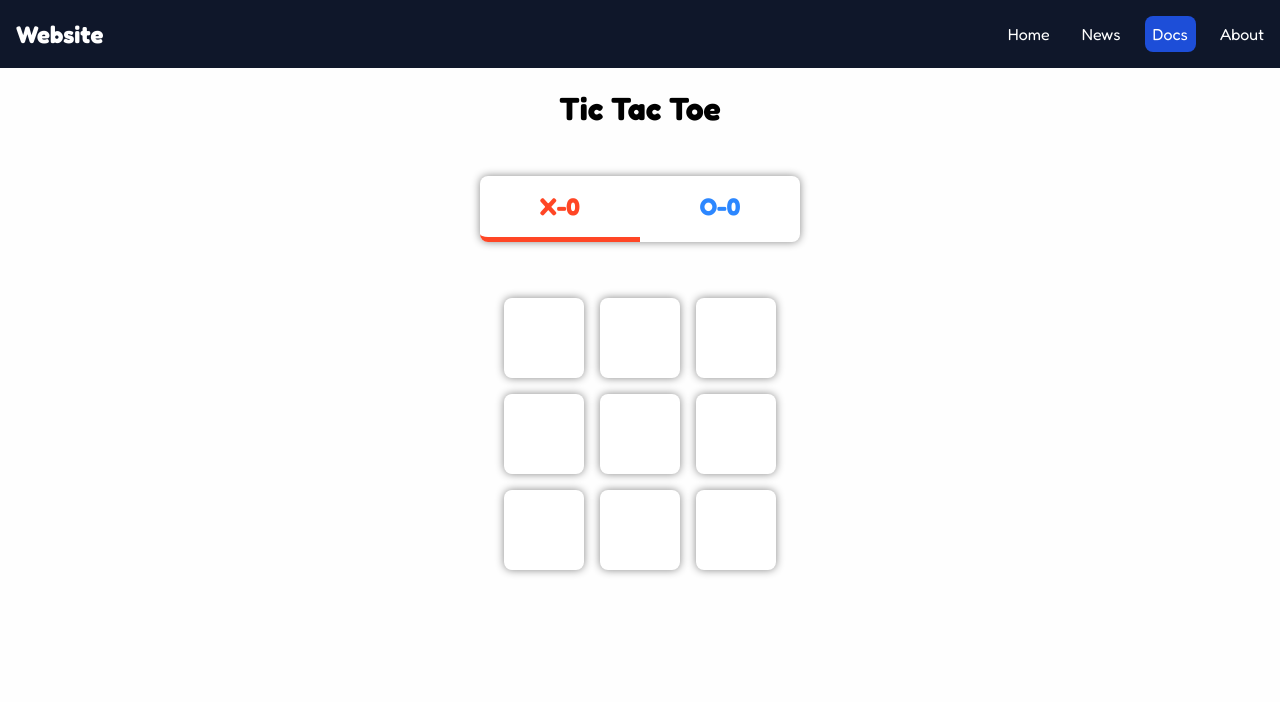
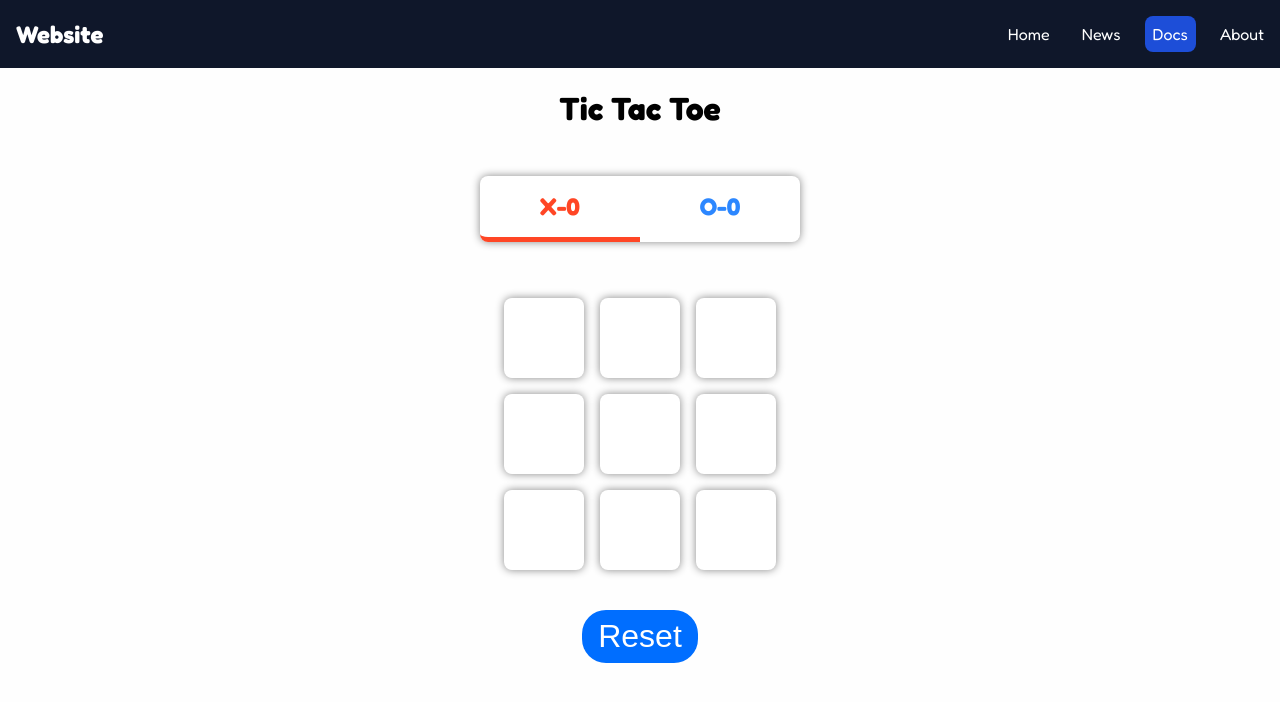
Before and after one commit to Afekadar/react2, a React (Create React App) app: page /Docs in a window 1280 px wide. Shown: the top 702 px of the page. Built offline with nearby package versions, Linux system fonts and the light colour scheme.

Commit message:
finishedc

```diff
--- a/src/Components/pages/Docs.js
+++ b/src/Components/pages/Docs.js
@@ -1,6 +1,7 @@
 import React, { useState } from "react";
 import { Board } from "./TicTacToe/Board";
 import { ScoreBoard } from "./TicTacToe/ScoreBoard";
+import { ResetButton } from "./TicTacToe/ResetButton";
 
 export const Docs = () => {
   const WINCON = [
@@ -18,6 +19,7 @@ export const Docs = () => {
   const [board, setBoard] = useState(Array(9).fill(null));
   const [xPlaying, setXPlaying] = useState(true);
   const [scores, setScores] = useState({ xScore: 0, oScore: 0 });
+  const [gameOver, setGameOver] = useState(false);
 
   const handleBoxClick = (boxIdx) => {
     const updatedBoard = board.map((value, idx) => {
@@ -53,16 +55,24 @@ export const Docs = () => {
 
       // Iterate through win conditions and check if either player satisfies them
       if (board[x] && board[x] === board[y] && board[y] === board[z]) {
-        console.log(board[x]);
+        setGameOver(true);
         return board[x];
       }
     }
   };
+
+  const resetBoard = () => {
+    setGameOver(false);
+    setBoard(Array(9).fill(null));
+    setXPlaying(true);
+  };
+
   return (
     <div className="App">
       <h1 className="top">Tic Tac Toe</h1>
       <ScoreBoard scores={scores} xPlaying={xPlaying} />
-      <Board board={board} onClick={handleBoxClick} />
+      <Board board={board} onClick={gameOver ? resetBoard : handleBoxClick} />
+      <ResetButton resetBoard={resetBoard} />
     </div>
   );
 };
--- /dev/null
+++ b/src/Components/pages/TicTacToe/ResetButton.css
@@ -0,0 +1,10 @@
+.reset-button {
+  border: none;
+  border-radius: 1.5rem;
+  background-color: rgb(0, 110, 255);
+  color: white;
+  font-size: 2rem;
+  padding: 0.5rem 1rem;
+  margin: 2rem auto;
+  display: block;
+}
--- /dev/null
+++ b/src/Components/pages/TicTacToe/ResetButton.js
@@ -0,0 +1,8 @@
+import React from 'react'
+import "./ResetButton.css"
+
+export const ResetButton = ({resetBoard}) => {
+  return (
+    <button className='reset-button' onClick={resetBoard}>Reset</button>
+  )
+}
```
